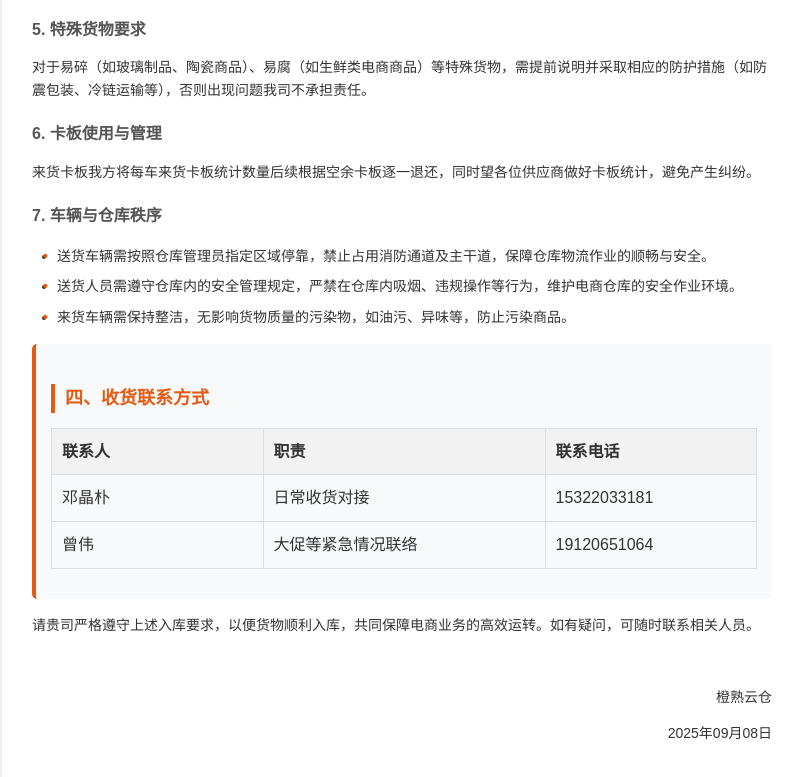
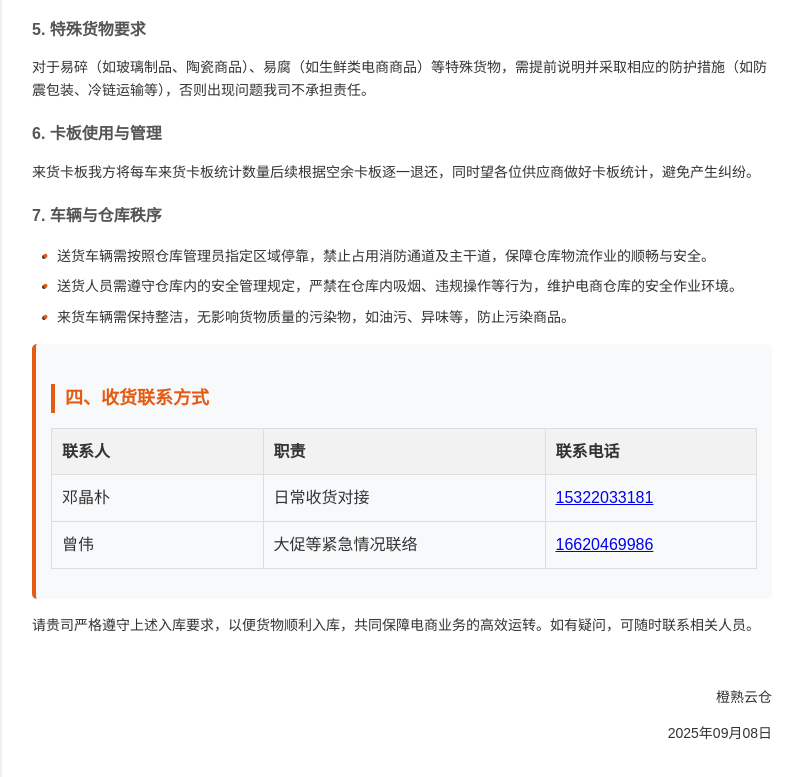
Before and after one commit to TombDream/Cs.github.io, a plain HTML site: page LH.HTML in a window 1280 px wide. Shown: the part 1121-1898 px from the top of the page, without its empty margins (238-1040 px from the left). Drawn offline with Linux system fonts and the light colour scheme.

Commit message:
Update LH.HTML

```diff
--- a/LH.HTML
+++ b/LH.HTML
@@ -198,12 +198,16 @@
                 <tr>
                     <td>邓晶朴</td>
                     <td>日常收货对接</td>
-                    <td>15322033181</td>
+                    <td>
+                        <a href="Tel:15322033181" class="dropdown-item">15322033181</a>
+                    </td>
                 </tr>
                 <tr>
                     <td>曾伟</td>
                     <td>大促等紧急情况联络</td>
-                    <td>19120651064</td>
+                    <td>
+                         <a href="Tel:16620469986" class="dropdown-item">16620469986</a>
+                    </td>
                 </tr>
             </table>
         </div>
@@ -216,4 +220,5 @@
         </div>
     </div>
 </body>
+
 </html>
```
